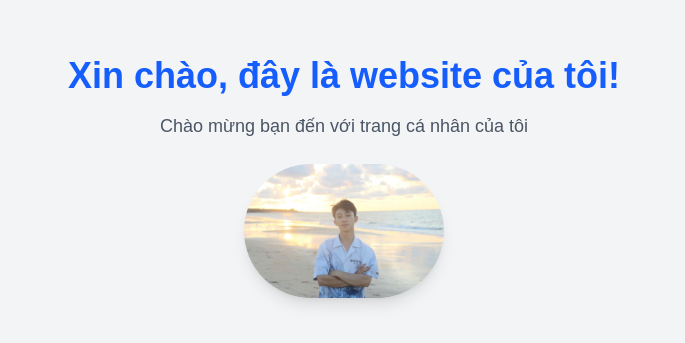
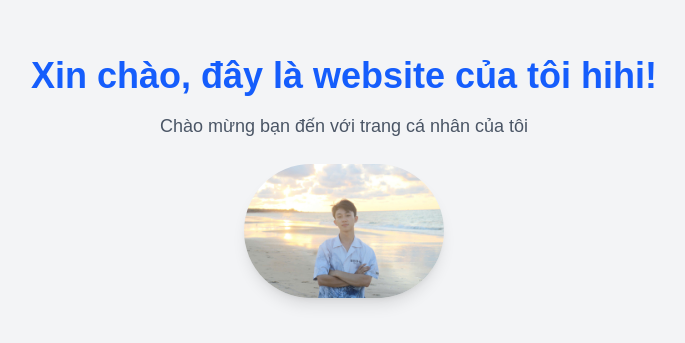
Before and after one commit to An12032003/luyenlaptrinh, a Next.js app: page / in a window 1280 px wide. Shown: the part 223-566 px from the top of the page, without its empty margins (296-981 px from the left). Built offline with nearby package versions, Linux system fonts and the light colour scheme.

Commit message:
sua tieu de

```diff
--- a/app/page.tsx
+++ b/app/page.tsx
@@ -4,7 +4,7 @@ export default function Home() {
   return (
     <div className="flex flex-col items-center justify-center min-h-screen bg-gray-100 p-8">
       <h1 className="text-4xl font-bold text-blue-600 mb-4">
-        Xin chào, đây là website của tôi!
+        Xin chào, đây là website của tôi hihi!
       </h1>
       <p className="text-lg text-gray-600 mb-6">
         Chào mừng bạn đến với trang cá nhân của tôi
```
